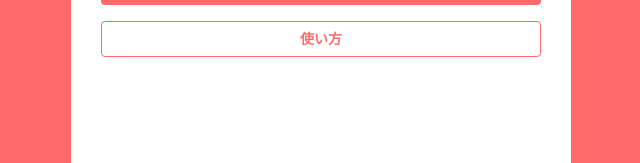
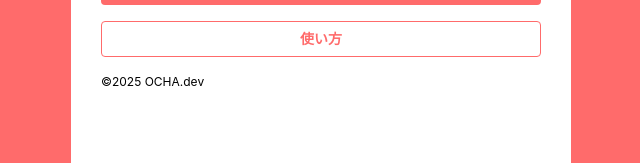
Before and after one commit to okamonster/osaisen-rating, a Next.js app in the folder apps/osaisen/: page / in a window 1280 px wide. Shown: the part 517-680 px from the top of the page, without its empty margins (319-959 px from the left). Built offline with nearby package versions, Linux system fonts and the light colour scheme.

Commit message:
feat:add copy right

```diff
--- a/apps/osaisen/src/app/page.module.css
+++ b/apps/osaisen/src/app/page.module.css
@@ -14,4 +14,9 @@
 		display: grid;
 		gap: 16px;
 	}
+
+	.copyright {
+		font-size: 12px;
+		color: var(--text-gray-color);
+	}
 }
--- a/apps/osaisen/src/app/page.tsx
+++ b/apps/osaisen/src/app/page.tsx
@@ -30,6 +30,7 @@ export default function Home() {
 						使い方
 					</Button>
 				</Link>
+				<p className={styles.copyright}>©2025 OCHA.dev</p>
 			</div>
 		</div>
 	)
```
